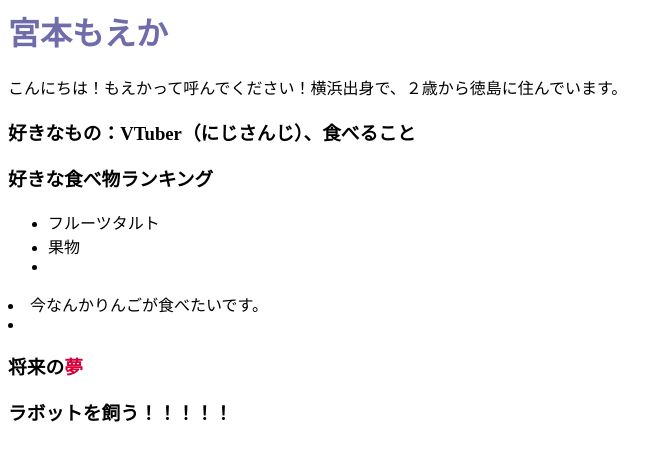
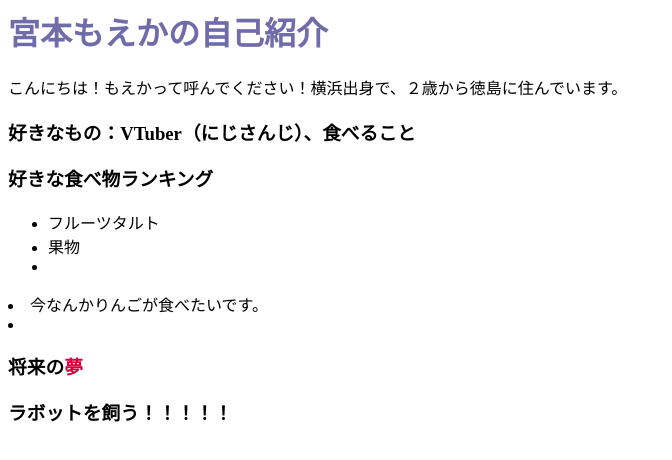
Before and after one commit to moeka627/idea.html, a plain HTML site: page index.html in a window 1280 px wide. Shown: the whole page, without its empty margins (0-672 px from the left). Drawn offline with Linux system fonts and the light colour scheme.

Commit message:
Update index.html

```diff
--- a/index.html
+++ b/index.html
@@ -1,4 +1,4 @@
-<h1><font color=#706caa>宮本もえか</font></h1>
+<h1><font color=#706caa>宮本もえかの自己紹介</font></h1>
 <p>こんにちは！もえかって呼んでください！横浜出身で、２歳から徳島に住んでいます。</p>
 <h3>好きなもの：VTuber（にじさんじ）、食べること</h3>
 <h3>好きな食べ物ランキング</h3>
```
